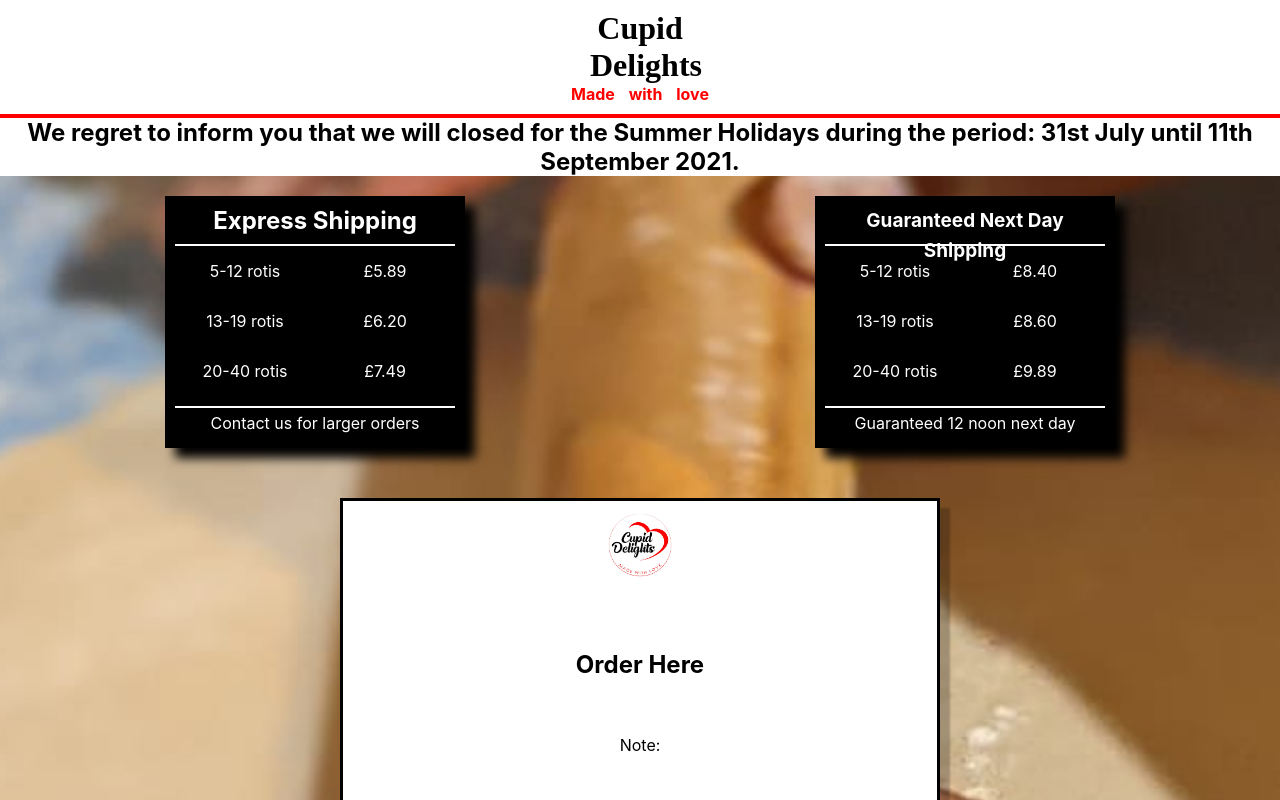
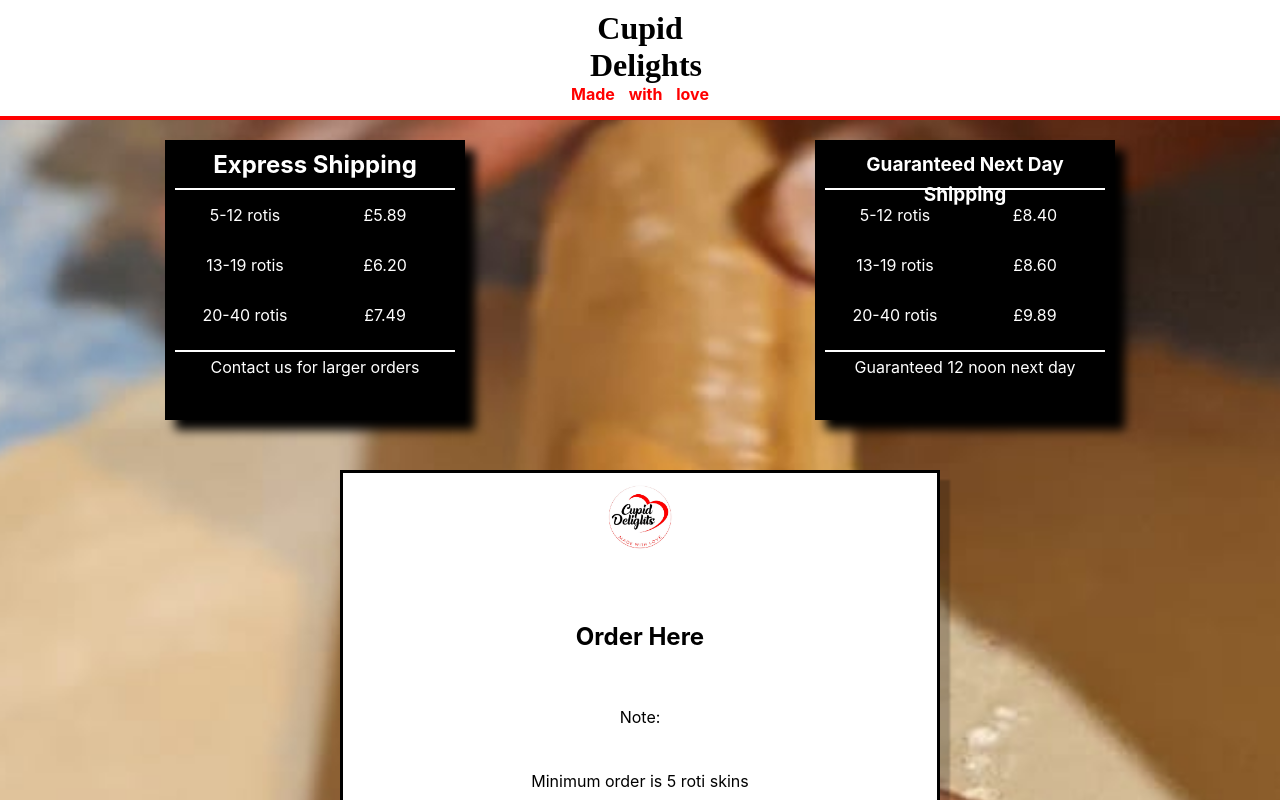
Before and after one commit to sammateo/cupid-delights, a Next.js app: page / in a window 1280 px wide. Shown: the top 800 px of the page. Built offline with nearby package versions, Linux system fonts and the light colour scheme.

Commit message:
Revert "Closing Banner"
This reverts commit 13a6d2d8045a511af7323bcb628c7e3b8135b715.

```diff
--- a/pages/index.js
+++ b/pages/index.js
@@ -117,10 +117,6 @@
 				<h1>Cupid Delights</h1>
 				<h4>Made with love</h4>
 			</div>
-
-			<div className={styles.banner}>
-					<h2>We regret to inform you that we will closed for the Summer Holidays during the period: 31st July until 11th September 2021.</h2>
-			</div>
 			<ShippingInfo></ShippingInfo>
 			<Content
 				checkout={checkout}
--- a/styles/Home.module.css
+++ b/styles/Home.module.css
@@ -6,7 +6,7 @@
 	width: 100%;
 	overflow: visible;
 	display: grid;
-	/* grid-template-rows: 120px 100px 300px auto 70px 250px; */
+	grid-template-rows: 120px 300px auto 70px 250px;
 	grid-auto-flow: dense;
 }
 
@@ -31,16 +31,6 @@
 .title h4 {
 	word-spacing: 10px;
 	color: red;
-}
-
-.banner {
-	width: 100%;
-	margin-left: auto;
-	margin-right: auto;
-	background-color: white;
-	text-align: center;
-	display: grid;
-	place-items: center;
 }
 
 .content {
@@ -232,7 +222,7 @@
 @media (max-width: 768px) {
 	.container {
 		width: 100%;
-		grid-template-rows: 120px 180px 600px auto 70px 250px;
+		grid-template-rows: 120px 600px auto 70px 250px;
 	}
 
 	.options p {
```
